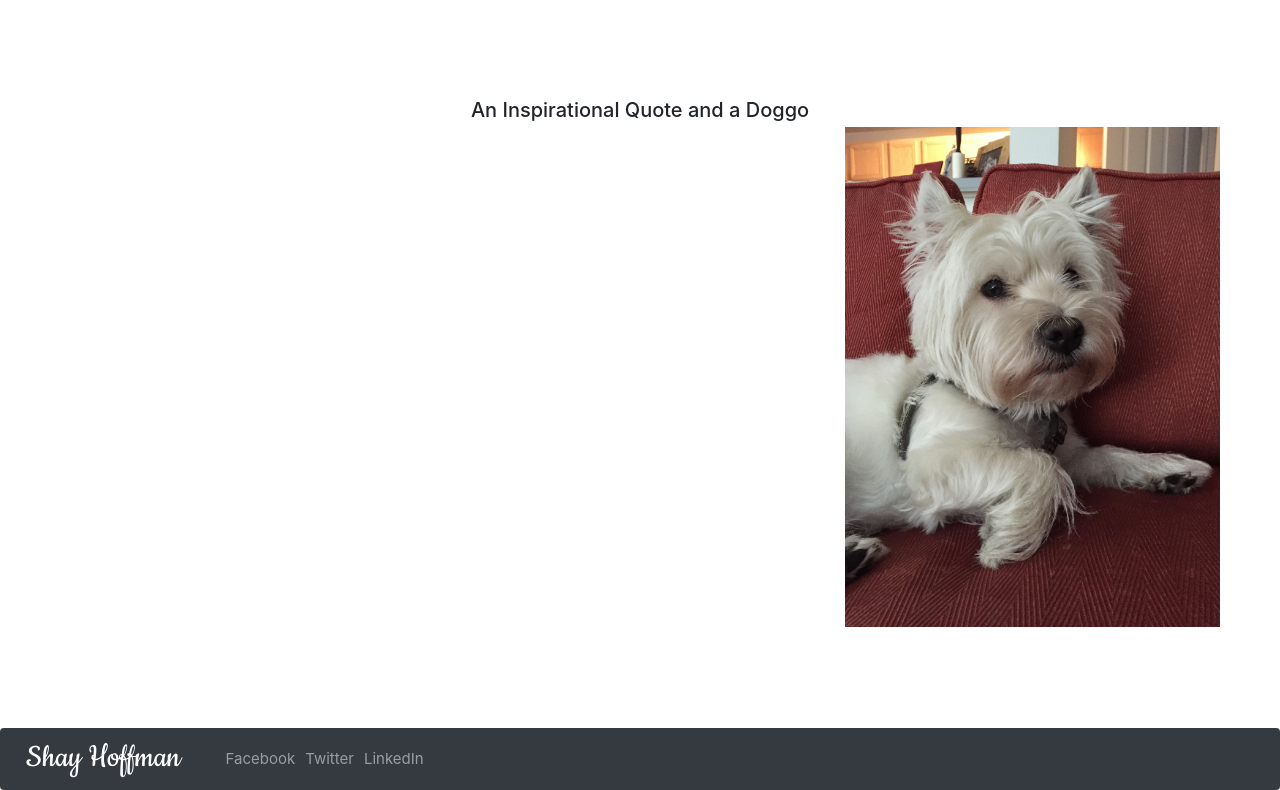
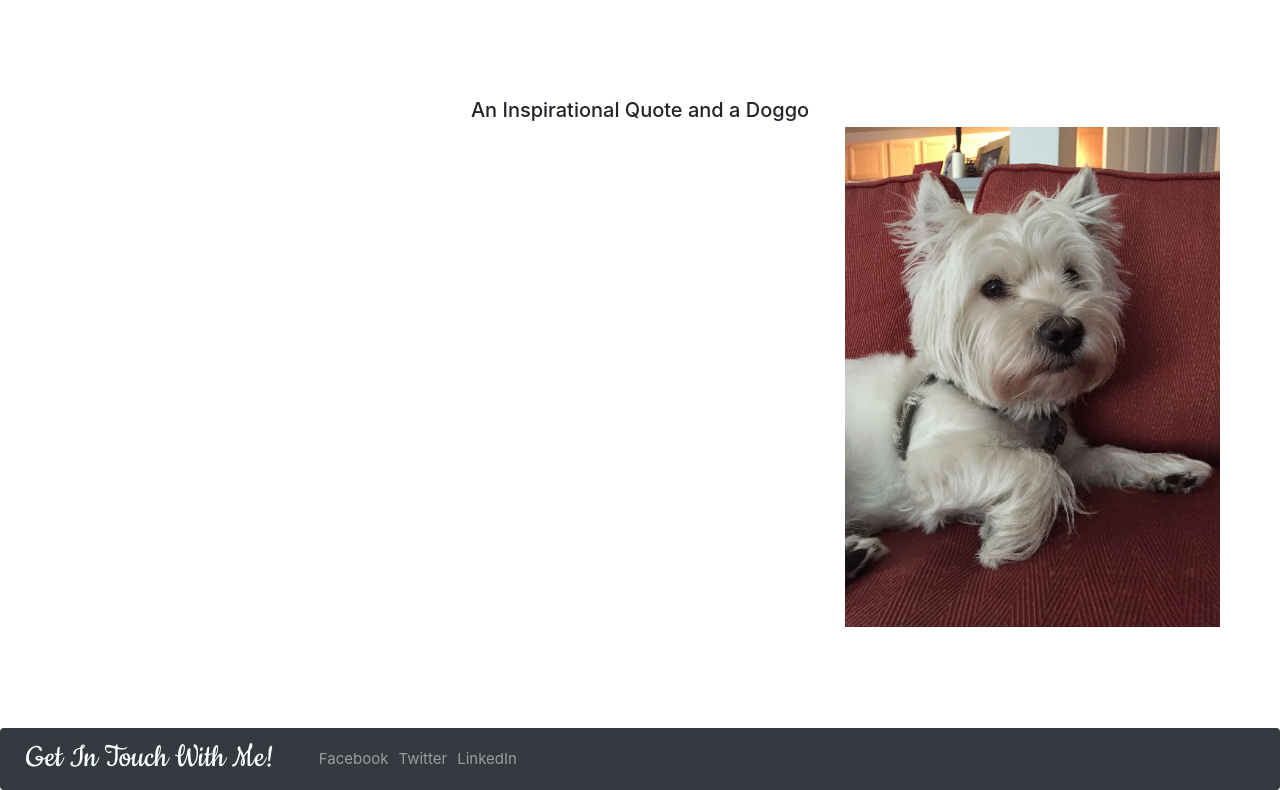
Before and after one commit to shayhoffman/portfolio, a React (Create React App) app: page / in a window 1280 px wide. Shown: the part 2051-2841 px from the top of the page. Built offline with nearby package versions, Linux system fonts and the light colour scheme; no server answers.

Commit message:
footer changes

```diff
--- a/src/App.js
+++ b/src/App.js
@@ -44,7 +44,7 @@ class App extends Component {
 
         <div className="footer">
           <nav className = "navbar navbar-expand-md bg-dark navbar-dark" id="bottomNav">
-            <a className="navbar-brand myName" href="https://www.linkedin.com/in/shay-hoffman-89600a151/" target="_blank"><h3 className="shayName">Shay Hoffman</h3></a>
+            <a className="navbar-brand myName" href="https://www.linkedin.com/in/shay-hoffman-89600a151/" target="_blank"><h3 className="shayName">Get In Touch With Me!</h3></a>
             <button className="navbar-toggler" type="button" data-toggle="collapse" data-target="#collapsibleFooter">
               <span className="navbar-toggler-icon"></span>
             </button>
```
